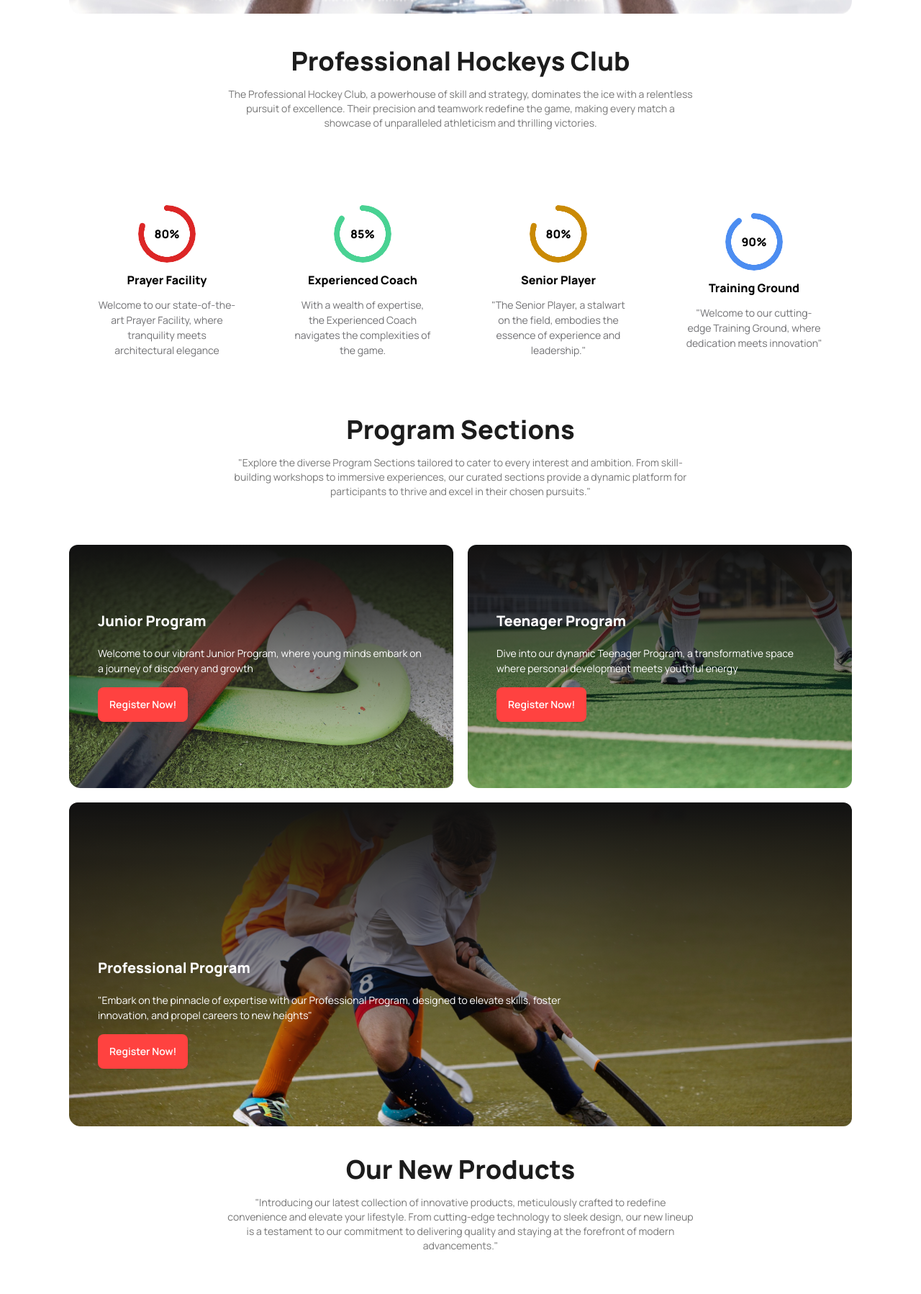
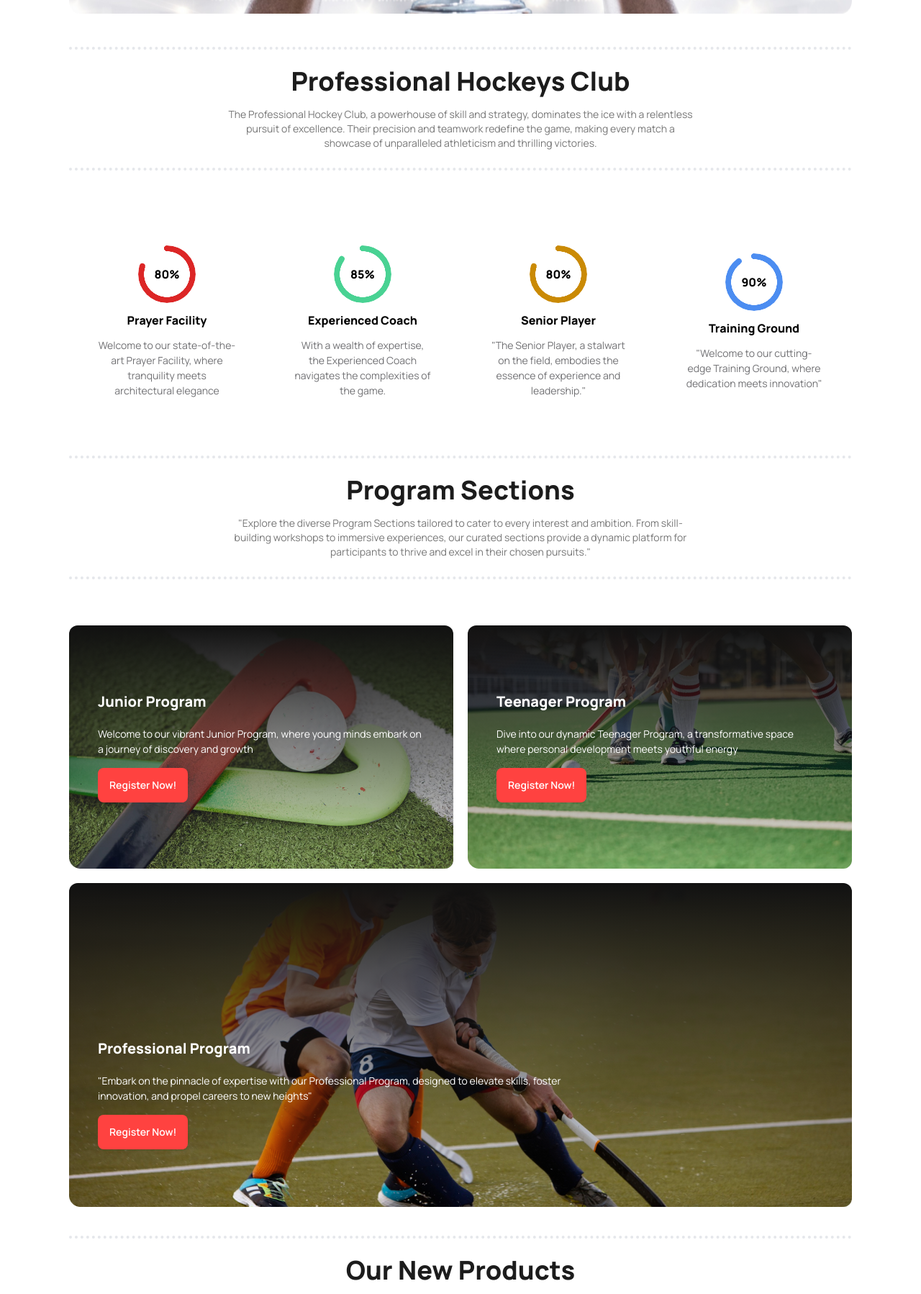
Before and after one commit to muhammad-2002/Assignment-3, a plain HTML site: page index.html in a window 1280 px wide. Shown: the part 713-2511 px from the top of the page at 72% size. Drawn offline with nearby package versions, Linux system fonts and the light colour scheme.

Commit message:
All Sections dotted border added

```diff
--- a/index.html
+++ b/index.html
@@ -176,7 +176,7 @@
     </header>
     <main class="w-[95%] md:w-[85%] mx-auto ">
       <section class="mt-72 lg:mt-0">
-        <div class="heading space-y-4 mb-16 mt-10">
+        <div class="heading space-y-4 mb-16 mt-10 py-6 border-y-4  border-dotted bg-gray-500-red-400">
           <h2 class="text-[#1C1C1C] font-extrabold text-4xl text-center">
             Professional Hockeys Club
           </h2>
@@ -251,7 +251,7 @@
 
       <!-- program section start -->
       <section class="">
-        <div class="heading space-y-4 mb-16 mt-10">
+        <div class="heading space-y-4 mb-16 mt-10 py-6 border-y-4  border-dotted bg-gray-500-red-400">
           <h2 class="text-[#1C1C1C] font-extrabold text-4xl text-center">
             Program Sections
           </h2>
@@ -302,7 +302,7 @@
       </section>
       <!-- products section start -->
       <section class="">
-        <div class="heading space-y-4 mb-16 mt-10">
+        <div class="heading space-y-4 mb-16 mt-10 py-6 border-y-4  border-dotted bg-gray-500-red-400">
           <h2 class="text-[#1C1C1C] font-extrabold text-4xl text-center">
             Our New Products
           </h2>
@@ -411,7 +411,7 @@
       </section>
       <!-- cailent Question -->
       <section class="mt-11">
-        <div class="heading space-y-4 mb-16 mt-4">
+        <div class="heading space-y-4 mb-16 mt-4 py-6 border-y-4  border-dotted bg-gray-500-red-400">
           <h2 class="text-[#1C1C1C] font-extrabold text-4xl text-center">
             Clients Question
           </h2>
@@ -489,7 +489,7 @@
 
       <!-- get touch sections  -->
       <section class="mt-16 mb-16">
-        <div class="heading space-y-4 mb-16 mt-4">
+        <div class="heading space-y-4 mb-16 mt-4 py-6 border-y-4  border-dotted bg-gray-500-red-400">
           <h2 class="text-[#1C1C1C] font-extrabold text-4xl text-center">
             Get In Touch
           </h2>
```
